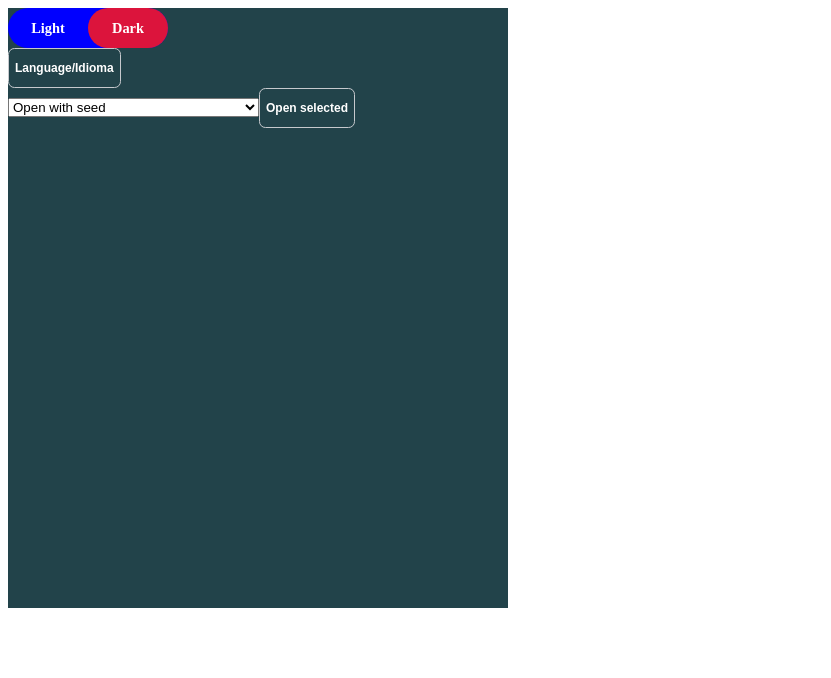
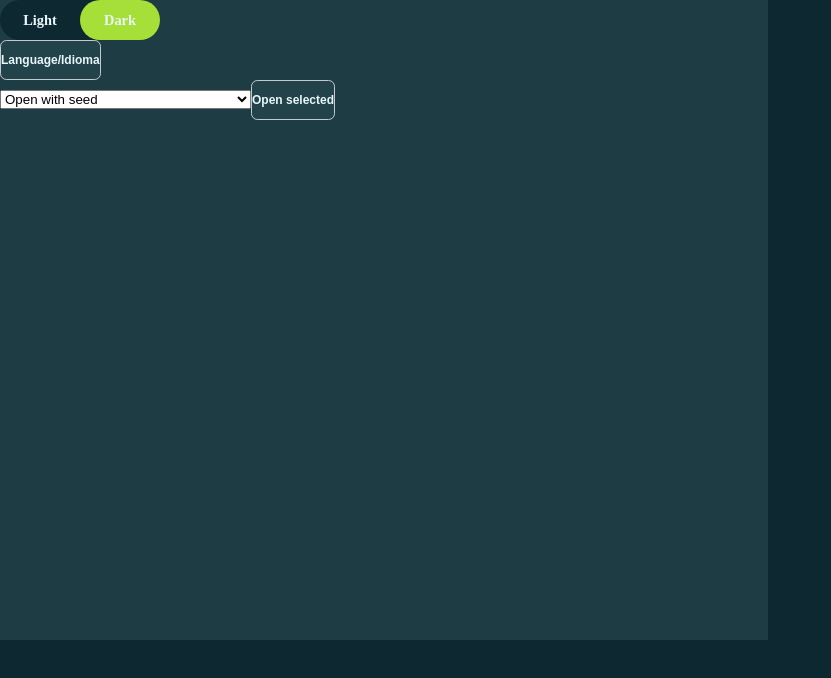
Before and after one commit to devfabiosilva/myNanoPHP, a React (Create React App) app in the folder developer-frontend-example/: page / in a window 1280 px wide. Shown: the top 678 px of the page, without its empty margins (0-831 px from the left). Built offline with nearby package versions, Linux system fonts and the light colour scheme; no server answers.

Commit message:
Styling light/dark. Begin toggle language support

```diff
--- a/developer-frontend-example/src/global.css
+++ b/developer-frontend-example/src/global.css
@@ -1,14 +1,30 @@
+* {
+  margin: 0;
+  padding: 0;
+  outline: 0;
+  box-sizing: border-box;
+}
+
 body {
-  background-color: #fff;
+  background-color: #0d2830;
+  width: 100%;
 }
 div.dark {
+  --background: #1e3c44;
   --background-content: #22434a;
-  --font-color: #fff;
+  --color: #e9f6fb;
+  --background-hovered: #294b52;
+  --primary: #a6df38;
+  --toggle-content: #0d2830;
 }
 
 div.light {
+  --background: #fbfdfc;
   --background-content: #fff;
-  --font-color: #000;
+  --color: #696969;
+  --background-hovered: #f5f6f8;
+  --primary: #90d50b;
+  --toggle-content: #e5e8e5;
 }
 
 button {
@@ -16,18 +32,17 @@ button {
     height: 40px;
     font-size: 12px;
     font-weight: bold;
-    /*color: rgba(245, 245, 245, 0.5); */
-    color: var(--font-color);
+    color: var(--color);
     background-color: var(--background-content);/* #17202c; */
     border: solid 1px #c6c9cd;
     border-radius: 0.4rem;
     cursor: pointer;
-    transition: color 0.3s, background-color 2s ;
+    transition: color 0.3s, background-color 0.3s ;
     /*opacity: 0.9;*/
   }
 
   button:hover {
-    transition: 0.15s ease-in-out;
-    box-shadow: 0rem 1rem 2rem rgba(0,0,0,0.07);
-    transform: scale(1.05);
+
+    transition: 0.3s ease-in-out;
+    background-color: var(--background-hovered);
   }
--- a/developer-frontend-example/src/pages/Main/main.tsx
+++ b/developer-frontend-example/src/pages/Main/main.tsx
@@ -15,7 +15,14 @@ import Brainwallet from '../../components/Brainwallet';
 import OpenSeed from '../../components/OpenSeed';
 import SelectWallet from '../../components/WalletOptions';
 import GenerateSeed from '../../components/GenerateSeed';
-import { setLanguage, changeBackgroundMode } from '../../actions';
+
+import {
+
+    setLanguage,
+    changeBackgroundMode
+
+} from '../../actions';
+
 import { getLanguageFromLocalStorage } from '../../utils/language';
 
 import {
@@ -30,6 +37,7 @@ import './style.css';
 export function MainContainer( props: any) {
 
     return (
+        <div className="body-container">
             <div className={`main-container ${ props.myParent.backgroundMode }`}>
                 <div className="bg-mode-toggle">
                     <div className="toggle"
@@ -58,6 +66,7 @@ export function MainContainer( props: any) {
                 </div>
 
                 { props.children }
+            </div>
         </div>
     );
 }
--- a/developer-frontend-example/src/pages/Main/style.css
+++ b/developer-frontend-example/src/pages/Main/style.css
@@ -1,11 +1,17 @@
+.body-container {
+    background-color: darkgoldenrod;
+    width: 100%;
+    height: 100%;
+}
+
 .main-container {
 
     position: absolute;
-    width: 500px;
-    height: 600px;
-    background-color: var(--background-content);
+    width: 60%;
+    height: 80%;
+    background-color: var(--background);
     transition: background-color 0.4s;
-    color: var(--font-color);
+    color: var(--color);
 
 }
 
@@ -19,7 +25,7 @@
 .bg-mode-toggle {
     position: relative;
     width: 160px;
-    background-color: blue;
+    background-color: var(--toggle-content);
 
 }
 
@@ -27,7 +33,7 @@
 
     position: absolute;
     width: 50%;
-    background-color: crimson;
+    background-color: var(--primary);
     transition: transform .3s cubic-bezier(0.25, 0.46, 0.45, 0.94);
 
 }
@@ -46,6 +52,7 @@
 
 .light-name,
 .dark-name {
+    color: var(--color);
     cursor: pointer;
     margin: auto;
     width: 35%;
```
Also changed, not shown: 1 other file (tests, documents, lock files or other folders). Lines whose indentation alone changed are shown as unchanged.
